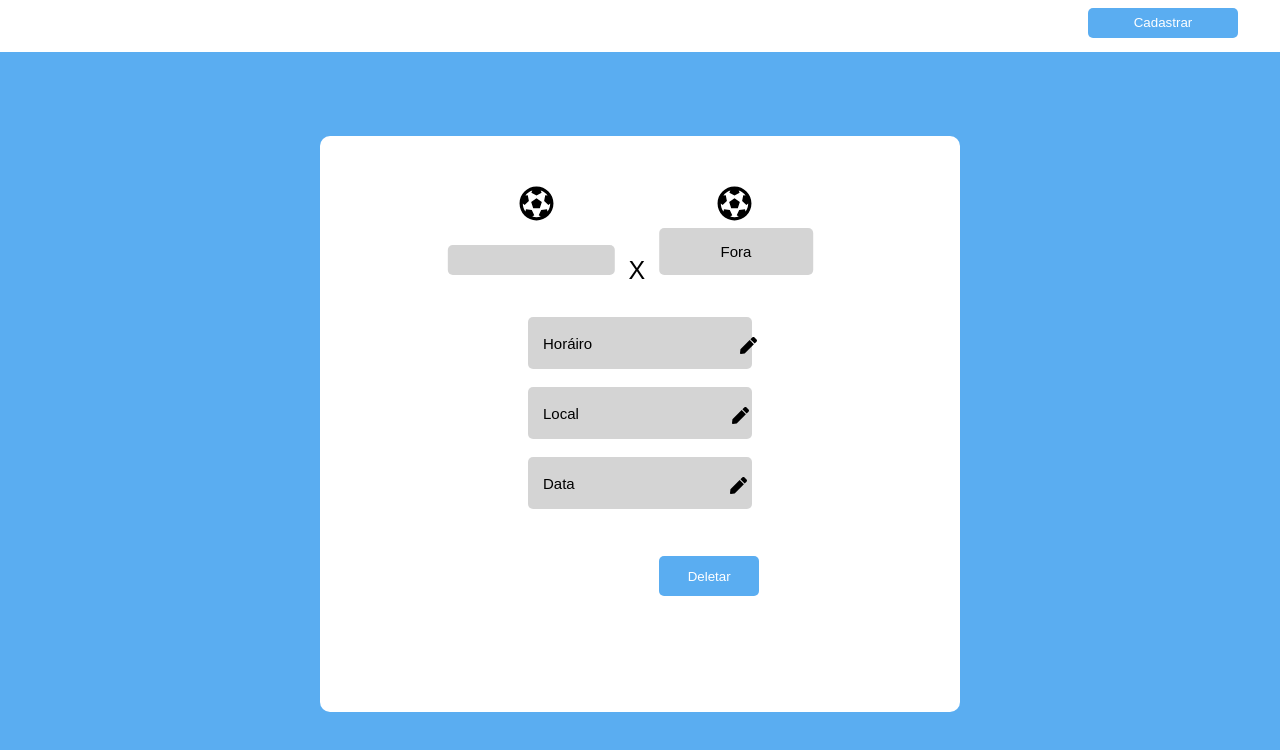
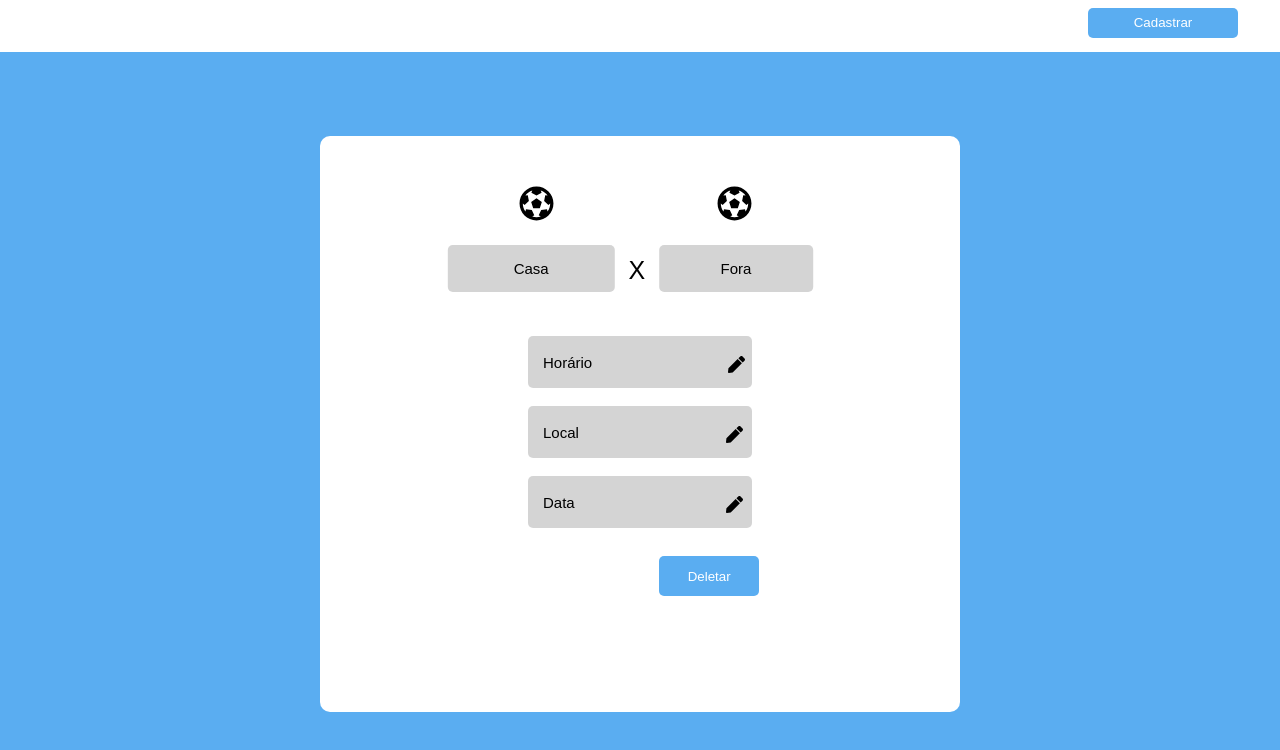
Before and after one commit to Ronnildo/projectMod, a React (Create React App) app in the folder interface/: page /rodada in a window 1280 px wide. Shown: the top 750 px of the page. Built offline with nearby package versions, Linux system fonts and the light colour scheme.

Commit message:
Modificações na tela de rodada

```diff
--- a/interface/src/pages/Login/index.jsx
+++ b/interface/src/pages/Login/index.jsx
@@ -2,7 +2,7 @@ import { Link } from "react-router-dom";
 //import { useState } from "react";
 import { LayoutComponents } from "../../components/LayoutComponents";
 import React from "react";
-import axios from "axios";
+//import axios from "axios";
 import authService from '../../services/auth';
 
 export default class Login extends React.Component {
@@ -24,7 +24,7 @@ export default class Login extends React.Component {
       let res = await authService.autheticate(data);
       console.log("res", res.data);
       authService.setLoggedUser(res.data);
-      this.props.history
+
     } catch (err) {
       console.log(err);
       alert("Erro ao efetuar login")
--- a/interface/src/pages/Rodada/index.jsx
+++ b/interface/src/pages/Rodada/index.jsx
@@ -40,13 +40,11 @@ export default class Rodada extends React.Component {
         </span>
 
         <div className="times">
-          <p id="casa">
-            {this.state.jogos.map((jogo) => (
-              <p>{jogo.casa}</p>
-            ))}
-          </p>
           <p>X</p>
-          <p id="fora">Fora</p>
+
+          <div id="time1">Casa</div>
+
+          <div id="time2">Fora</div>
         </div>
 
         <form action="" className="containerss">
@@ -56,26 +54,22 @@ export default class Rodada extends React.Component {
           </div>
 
           <div className="formulario">
-            <p id="horario">
-              Horáiro
-              <button className="pen">
-                <FaPen></FaPen>
-              </button>
-            </p>
+            <div id="horario">
+              Horário
+              <button className="pen"><FaPen></FaPen></button>
+            </div>
             <br />
-            <p id="local">
+
+            <div id="local">
               Local
-              <button className="pen2">
-                <FaPen></FaPen>
-              </button>
-            </p>
+              <button className="pen2"><FaPen></FaPen></button>
+            </div>
             <br />
-            <p id="data">
+
+            <div id="data">
               Data
-              <button className="pen3">
-                <FaPen></FaPen>
-              </button>
-            </p>
+              <button className="pen3"><FaPen></FaPen></button>
+            </div>
             <br />
 
             <button className="caddel">Deletar</button>
--- a/interface/src/pages/Rodada/style.css
+++ b/interface/src/pages/Rodada/style.css
@@ -63,7 +63,7 @@ body, html{
 }
 
 .formulario{
-  margin-top: -75px;
+  margin-top: 200px;
 }
 .caddel{
   background: #5AADF1;
@@ -122,7 +122,7 @@ body, html{
   width: 35%;
 }
 
-#casa{
+#time1{
   z-index: 1;
   background-color: #b6b6b696;
   position: relative;
@@ -137,7 +137,7 @@ body, html{
   border-radius: 5px;
   width: 13%;
 }
-#fora{
+#time2{
   z-index: 1;
   background-color: #b6b6b696;
   position: relative;
@@ -166,7 +166,7 @@ left: 50%;
 .pen{
   z-index: 1;
   position: relative;
-  left: 76%;
+  left: 70%;
   top: 5px;
 
   cursor: pointer;
@@ -177,7 +177,7 @@ left: 50%;
 .pen2{
   z-index: 1;
   position: relative;
-  left: 79%;
+  left: 76%;
   top: 5px;
 
   font-size: 17px;
@@ -190,7 +190,7 @@ left: 50%;
 .pen3{
   z-index: 1;
   position: relative;
-  left: 80%;
+  left: 78%;
   top: 5px;
 
   font-size: 17px;
```
